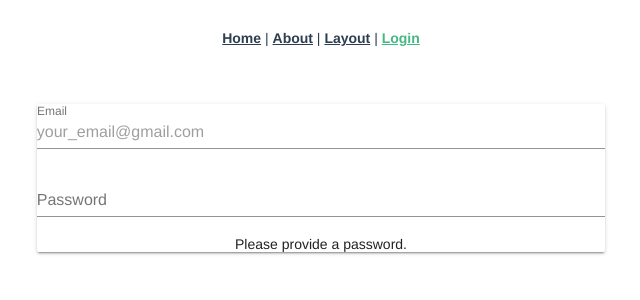
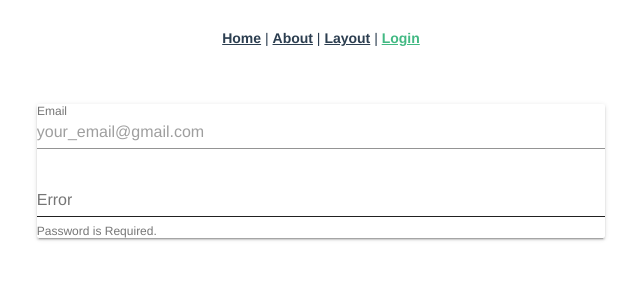
Before and after one commit to thortek/thor-final-vue, a Vue app: page /#/login in a window 1280 px wide. Shown: the top 300 px of the page, without its empty margins (319-959 px from the left). Built offline with nearby package versions, Linux system fonts and the light colour scheme.

Commit message:
Changed validation

```diff
--- a/src/main.js
+++ b/src/main.js
@@ -8,6 +8,20 @@ import Vuelidate from 'vuelidate'
 
 Vue.use(Vuelidate)
 
+Vue.directive('box-shadow', {
+  bind(el, binding) {
+    let blur = 0
+    if (binding.modifiers['blur']) {
+      blur = 5
+    }
+    if (binding.arg === 'offset') {
+      el.style.boxShadow = `0px ${binding.value}px ${blur}px #222`
+    } else {
+      el.style.boxShadow = `13px 13px 5px #666`
+    }
+  }
+})
+
 Vue.config.productionTip = false;
 
 new Vue({
--- a/src/views/Layout.vue
+++ b/src/views/Layout.vue
@@ -6,7 +6,7 @@
   </v-toolbar>
   <v-content>
 <v-container fluid>
-<div>My content goes here</div>
+<div v-box-shadow:offset.blur="3">My content goes here</div>
     </v-container>
   </v-content>
   <v-footer app>Footer</v-footer>
--- a/src/views/Login.vue
+++ b/src/views/Login.vue
@@ -7,8 +7,8 @@
                     <div class="input" :class="{invalid: $v.email.$error}">
                    <v-text-field
                    label="Email"
-                    v-model="email"
-                    @input="$v.email.$touch()"
+                    v-model.lazy="email"
+                    @blur="$v.email.$touch()"
                     placeholder="your_email@gmail.com"
                     >
                     </v-text-field>
@@ -16,15 +16,15 @@
                     </div>
 
                     <v-text-field
-                        class="input"
-                        label="Password"
+                        label="Error"
                         v-model="password"
                         :type="show1 ? 'text' : 'password'"
-                        :class="{invalid: $v.password.$error}"
-                        @input="$v.password.$touch()">
+                        :rules="[rules.required, rules.min]"
+                        validate-on-blur
+                        error
+                        value="Pa"
+                       >
                     </v-text-field>
-                    <p v-if="!$v.password.required">Please provide a password.</p>
-                    <p v-if="!$v.password.$params.minLen">Please provide at least 6 characters.</p>
                 </v-form>
                 </v-card>
             </v-flex>
@@ -40,11 +40,15 @@
 import { required, email, minLength } from 'vuelidate/lib/validators'
 
 export default {
-    data () {
+  data() {
     return {
       show1: false,
       password: '',
-            email: ''
+      email: '',
+        rules: {
+        required: value => !!value || 'Password is Required.',
+        min: v => v.length >= 8 || 'Min 8 characters',
+    },
     }
   },
   validations: {
@@ -52,10 +56,6 @@ export default {
       required,
       email
     },
-        password: {
-            required,
-            minLen: minLength(6)
-        }
   },
   methods: {
     onSubmit() {
```
Also changed, not shown: .eslintrc.js. Lines whose indentation alone changed are shown as unchanged.
